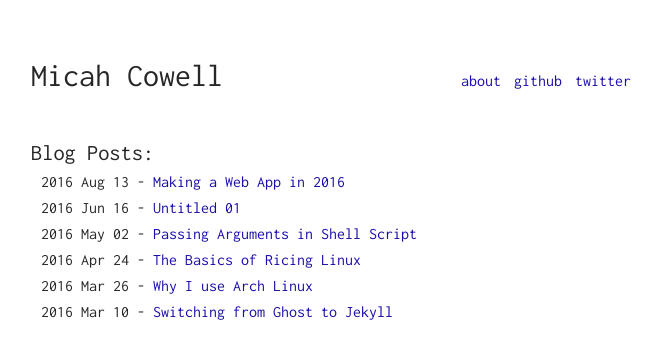
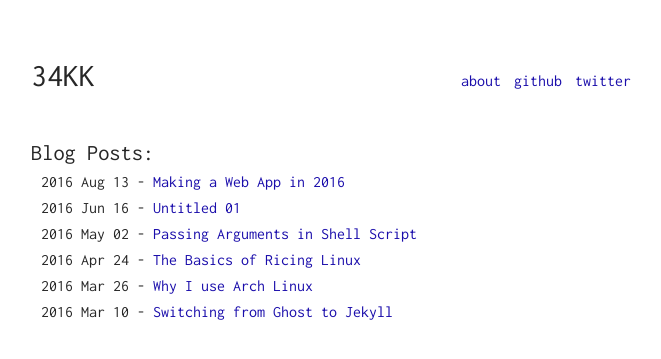
Before and after one commit to 34kk/34kk.github.io, a Jekyll site: the page built from index.html, in a window 1280 px wide. Shown: the top 359 px of the page, without its empty margins (309-970 px from the left). Built offline with Jekyll 4.4.1, drawn with Linux system fonts in a browser that asks for light colours.

Commit message:
Update _config.yml

```diff
--- a/_config.yml
+++ b/_config.yml
@@ -3,8 +3,8 @@ permalink: /blog/:title
 
 
 # My variables
-name: Micah Cowell
-description: Futuristic web design
+name: 34KK
+description: 34KK.GRANDES_IDEAS
 google_verification: null
 
 
```
